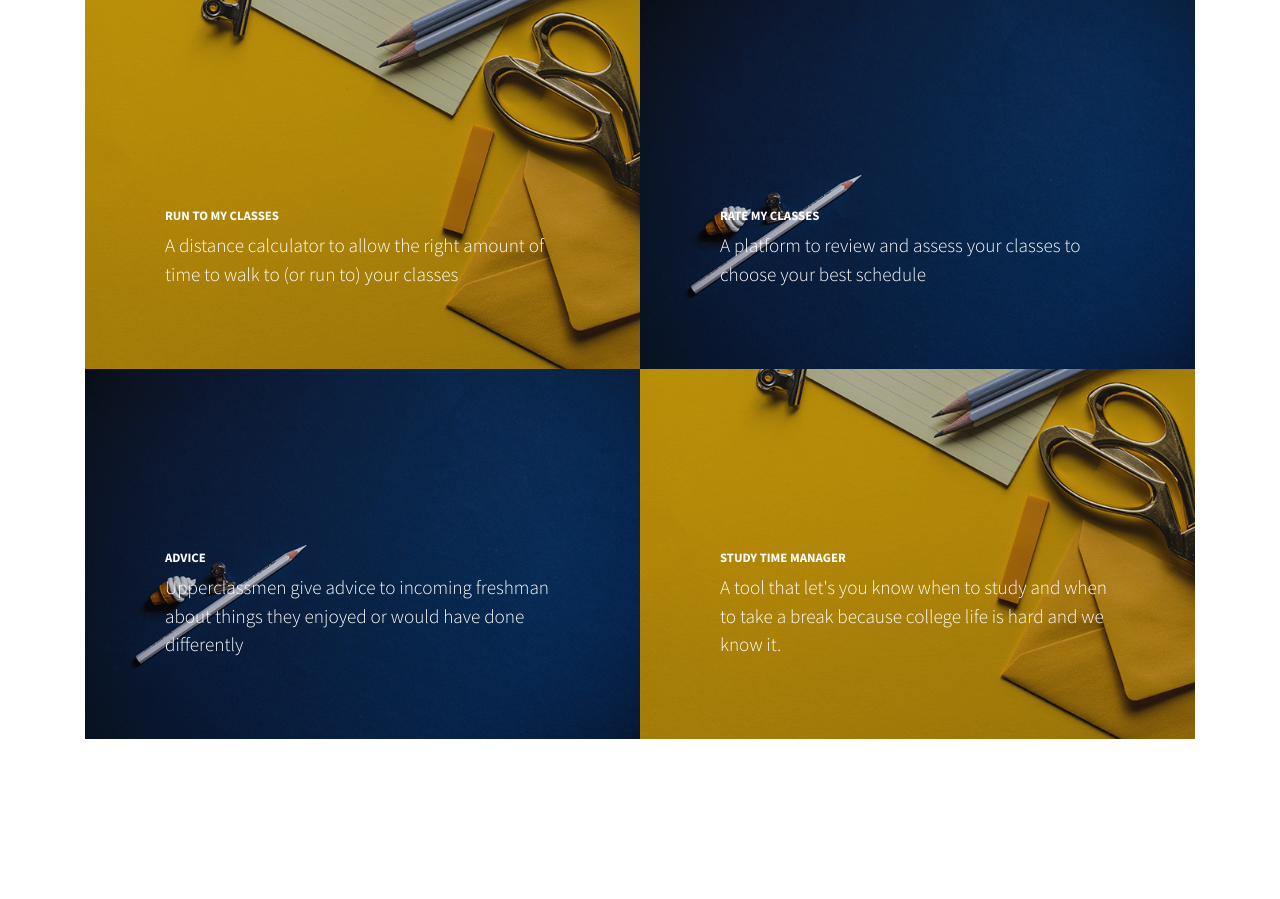
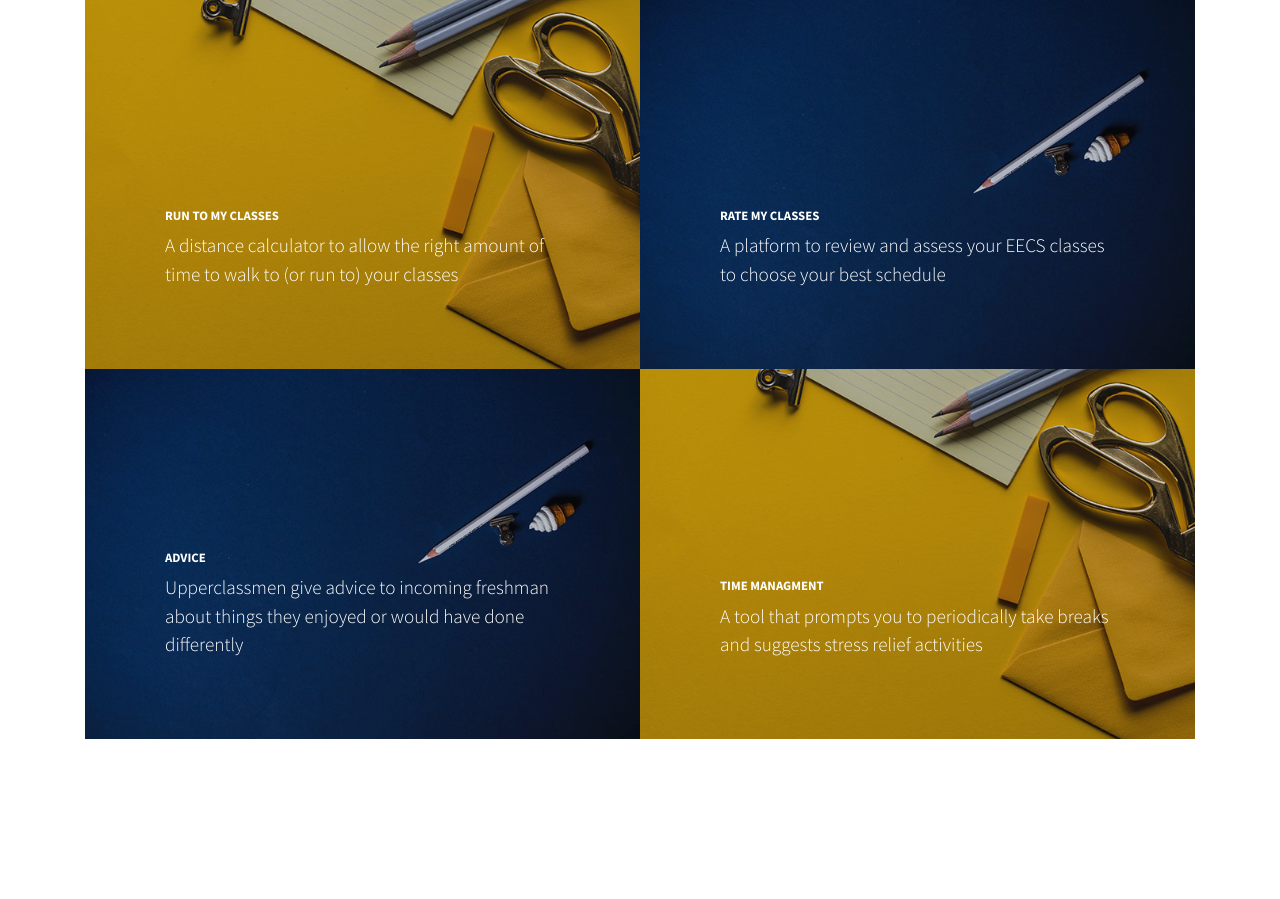
Before and after one commit to archanaramakrishnan/EECS448-Project3, a Django app: page / in a window 1280 px wide. Shown: the part 1046-1945 px from the top of the page. Run offline with Django 3.2, Linux system fonts and the light colour scheme; some libraries are stand-ins or nearby versions.

Commit message:
Changes to index

```diff
--- a/mysite/myapp/templates/index.html
+++ b/mysite/myapp/templates/index.html
@@ -49,10 +49,7 @@
         <a class="js-scroll-trigger" href="#page-top">Home</a>
       </li>
       <li class="sidebar-nav-item">
-        <a class="js-scroll-trigger" href="#portfolio">Services</a>
-      </li>
-      <li class="sidebar-nav-item">
-        <a class="js-scroll-trigger" href="#maps">KU Map</a>
+        <a class="js-scroll-trigger" href="#portfolio">Options</a>
       </li>
     </ul>
   </nav>
@@ -62,8 +59,7 @@
     <div class="container text-center my-auto">
       <h1 class="mb-1">Freshman Starter Kit</h1>
       <h3 class="mb-5">
-        <em>Welcome Freshman Jayhawks! <br><br>
-        if you are ready click on "Get Started"</em>
+        <em>Welcome Freshman Jayhawks! <br></em>
       </h3>
 
       <a class="btn btn-primary btn-xl js-scroll-trigger" id="starttimer" href="#portfolio" >Get started</a>
@@ -107,7 +103,7 @@
             <span class="caption">
               <span class="caption-content">
                 <h2>Rate My Classes</h2>
-                <p class="mb-0">A platform to review and assess your classes to choose your best schedule</p>
+                <p class="mb-0">A platform to review and assess your EECS classes to choose your best schedule</p>
               </span>
             </span>
             <img class="img-fluid" src="static/img/portfolio-2.jpg" style="object-fit: contain;" alt="">
@@ -128,8 +124,8 @@
           <a class="portfolio-item" href="time.html" >
             <span class="caption">
               <span class="caption-content">
-                <h2>Study Time Manager</h2>
-                <p class="mb-0">A tool that let's you know when to study and when to take a break because college life is hard and we know it.</p>
+                <h2>Time Managment</h2>
+                <p class="mb-0">A tool that prompts you to periodically take breaks and suggests stress relief activities</p>
               </span>
             </span>
             <img class="img-fluid" src="static/img/portfolio-4.jpg" alt="">
@@ -152,7 +148,6 @@
     <i class="fas fa-angle-up"></i>
   </a>
 
-  {% static 'vendor/fontawesome-free/css/all.min.css' %}
 
   <!-- Bootstrap core JavaScript -->
   <script src="{% static 'vendor/jquery/jquery.min.js' %}"></script>
```
Also changed, not shown: mysite/mysite/static/img/portfolio-2.jpg.
